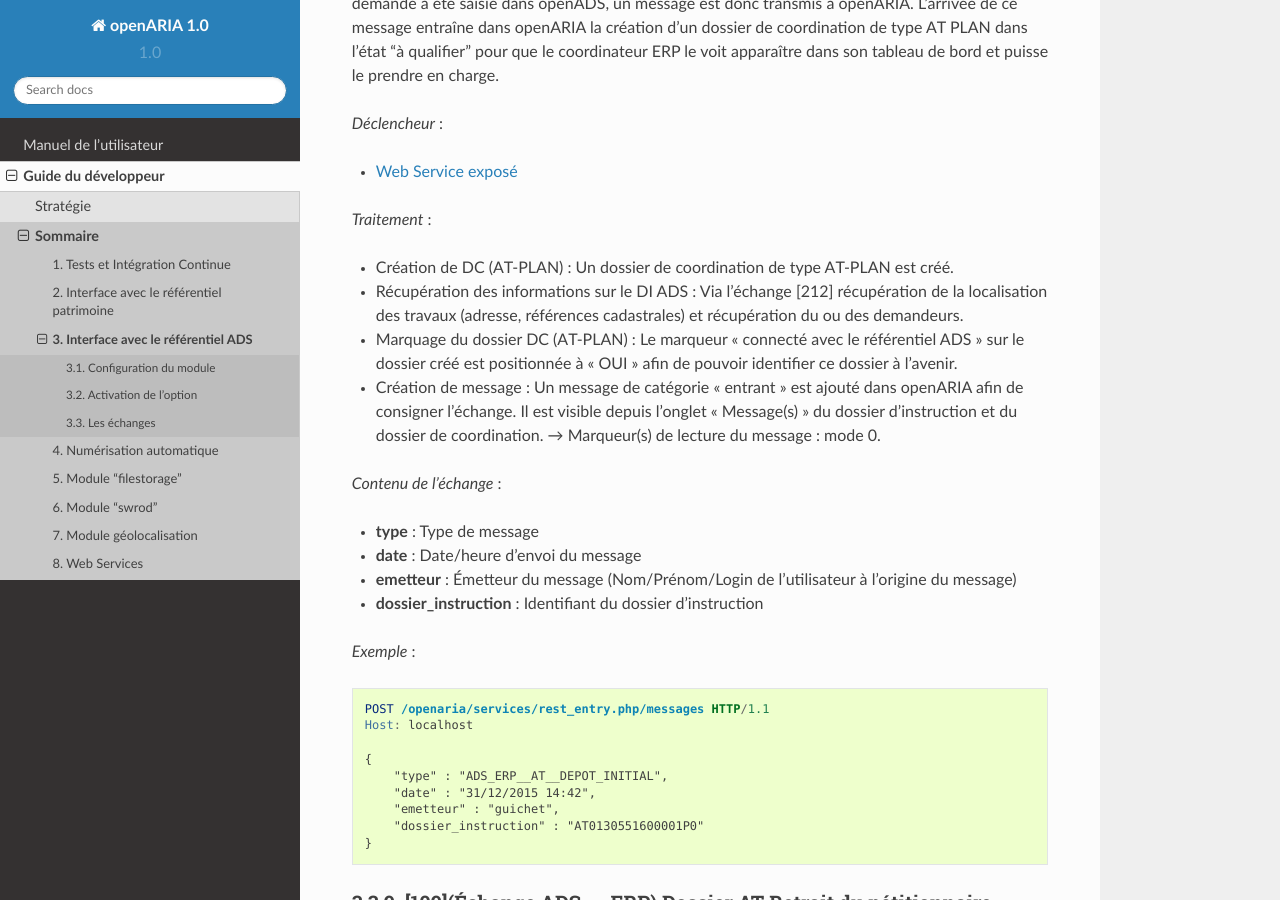
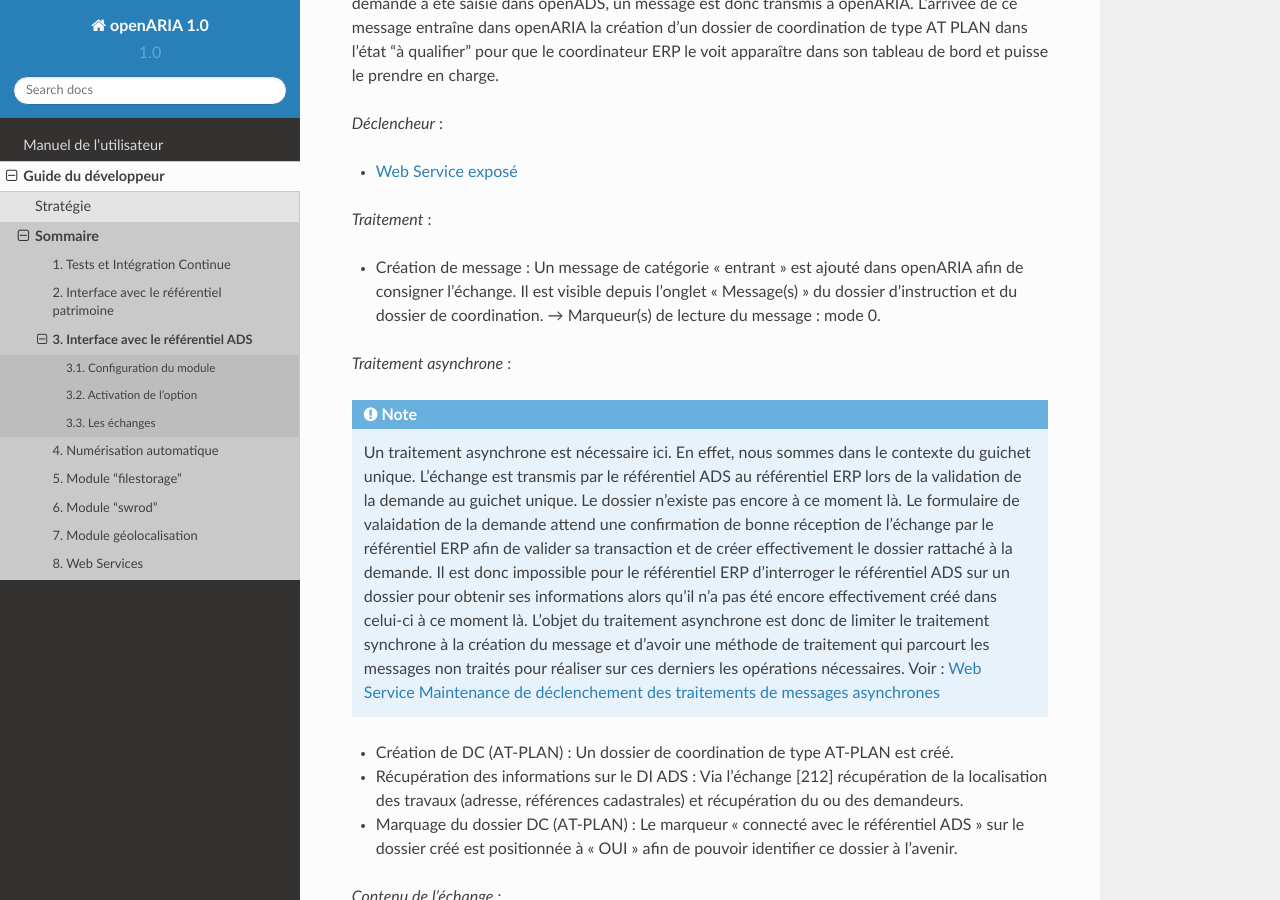
Before and after one commit to jcerini/openaria-documentation, a Sphinx documentation site: the page built from source/guide_developpeur/interface_avec_le_referentiel_ads.rst, in a window 1280 px wide and 900 px high, scrolled down 9598 px. Built offline with Sphinx 7.4.7 and the Read the Docs theme 2.0.0, drawn with Linux system fonts in a browser that asks for light colours.

Commit message:
Ajoute des informations sur le caractère asynchrone des messages

```diff
--- a/source/guide_developpeur/interface_avec_le_referentiel_ads.rst
+++ b/source/guide_developpeur/interface_avec_le_referentiel_ads.rst
@@ -473,10 +473,18 @@ Un pétitionnaire est venu déposé une demande d'autorisation de travaux au gui
 
 *Traitement* :
 
+• Création de message : Un message de catégorie "entrant" est ajouté dans openARIA afin de consigner l'échange. Il est visible depuis l'onglet "Message(s)" du dossier d'instruction et du dossier de coordination. → Marqueur(s) de lecture du message : mode 0.
+
+*Traitement asynchrone* :
+
+.. note::
+
+    Un traitement asynchrone est nécessaire ici. En effet, nous sommes dans le contexte du guichet unique. L'échange est transmis par le référentiel ADS au référentiel ERP lors de la validation de la demande au guichet unique. Le dossier n'existe pas encore à ce moment là. Le formulaire de valaidation de la demande attend une confirmation de bonne réception de l'échange par le référentiel ERP afin de valider sa transaction et de créer effectivement le dossier rattaché à la demande. Il est donc impossible pour le référentiel ERP d'interroger le référentiel ADS sur un dossier pour obtenir ses informations alors qu'il n'a pas été encore effectivement créé dans celui-ci à ce moment là. L'objet du traitement asynchrone est donc de limiter le traitement synchrone à la création du message et d'avoir une méthode de traitement qui parcourt les messages non traités pour réaliser sur ces derniers les opérations nécessaires. Voir : :ref:`Web Service Maintenance de déclenchement des traitements de messages asynchrones<web_services_ressource_maintenance>`
+
+
 • Création de DC (AT-PLAN) : Un dossier de coordination de type AT-PLAN est créé.
 • Récupération des informations sur le DI ADS : Via l'échange [212] récupération de la localisation des travaux (adresse, références cadastrales) et récupération du ou des demandeurs.
 • Marquage du dossier DC (AT-PLAN) : Le marqueur « connecté avec le référentiel ADS » sur le dossier créé est positionnée à « OUI » afin de pouvoir identifier ce dossier à l'avenir.
-• Création de message : Un message de catégorie "entrant" est ajouté dans openARIA afin de consigner l'échange. Il est visible depuis l'onglet "Message(s)" du dossier d'instruction et du dossier de coordination. → Marqueur(s) de lecture du message : mode 0.
 
 
 *Contenu de l'échange* :
```
